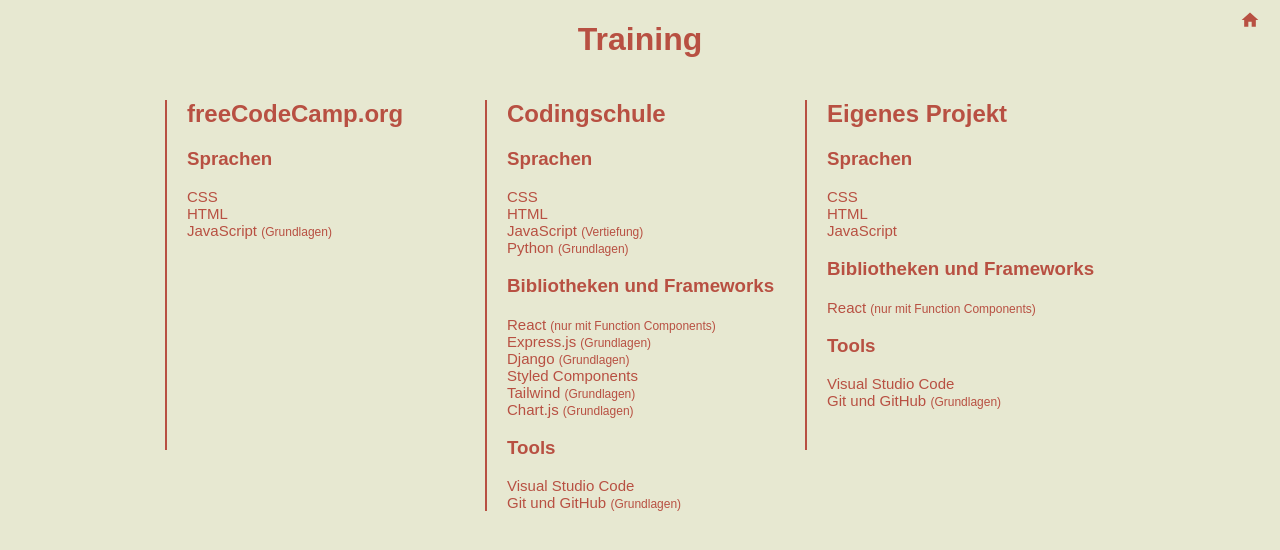
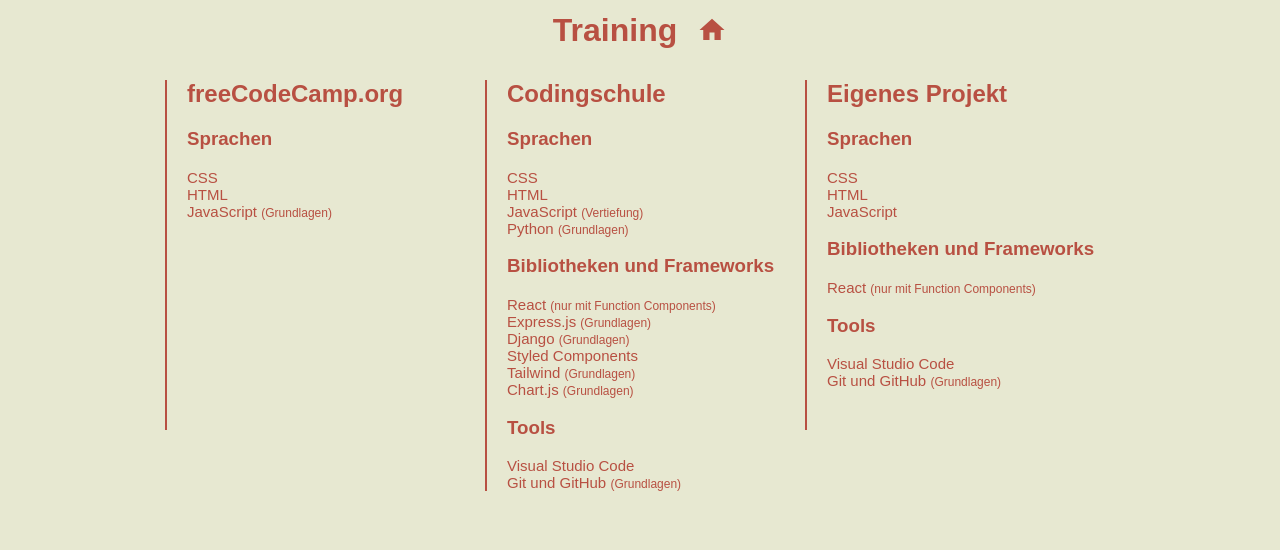
Before and after one commit to julianeko/portfolio-page, a React (Create React App) app: page /cv in a window 1280 px wide. Shown: the top 550 px of the page. Built offline with nearby package versions, Linux system fonts and the light colour scheme.

Commit message:
add redirects-file fix home-icon position

```diff
--- a/src/Cv.jsx
+++ b/src/Cv.jsx
@@ -115,13 +115,19 @@
 const DirectStyle = styled.div``;
 
 const HeaderStyle = styled.div`
-  text-align: center;
+  align-items: center;
+  justify-content: center;
+  display: flex;
+  flex-direction: row;
+  height: 60px;
 `;
+
 const HomeStyle = styled(MdHome)`
-  position: absolute;
-  right: 20px;
-  top: 10px;
-  font-size: 20px;
+  /* position: absolute;
+  right: 300px;
+  top: 30px; */
+  margin-left: 20px;
+  font-size: 30px;
   color: #b85042;
   &:hover {
     color: #80433b;
--- a/src/Portfolio.jsx
+++ b/src/Portfolio.jsx
@@ -149,13 +149,15 @@
   }
 `;
 const HeaderStyle = styled.div`
-  text-align: center;
+  align-items: center;
+  justify-content: center;
+  display: flex;
+  flex-direction: row;
+  height: 60px;
 `;
 const HomeStyle = styled(MdHome)`
-  position: absolute;
-  right: 20px;
-  top: 10px;
-  font-size: 20px;
+  margin-left: 20px;
+  font-size: 30px;
   color: #b85042;
   &:hover {
     color: #80433b;
```
Also changed, not shown: 1 other file (tests, documents, lock files or other folders).
